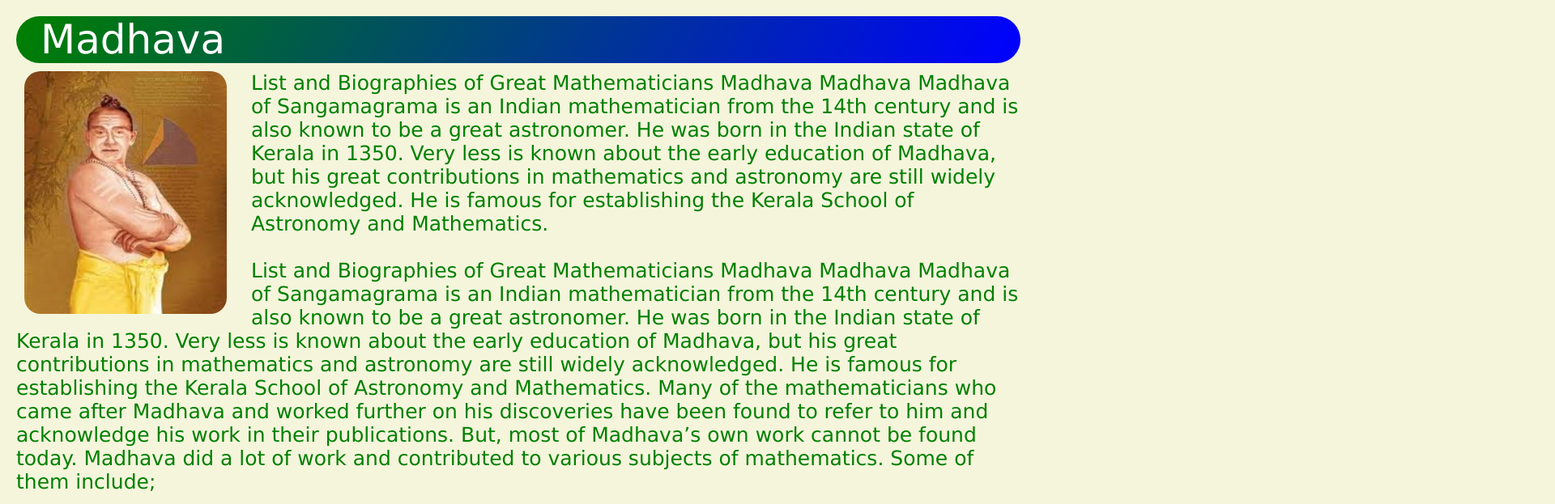
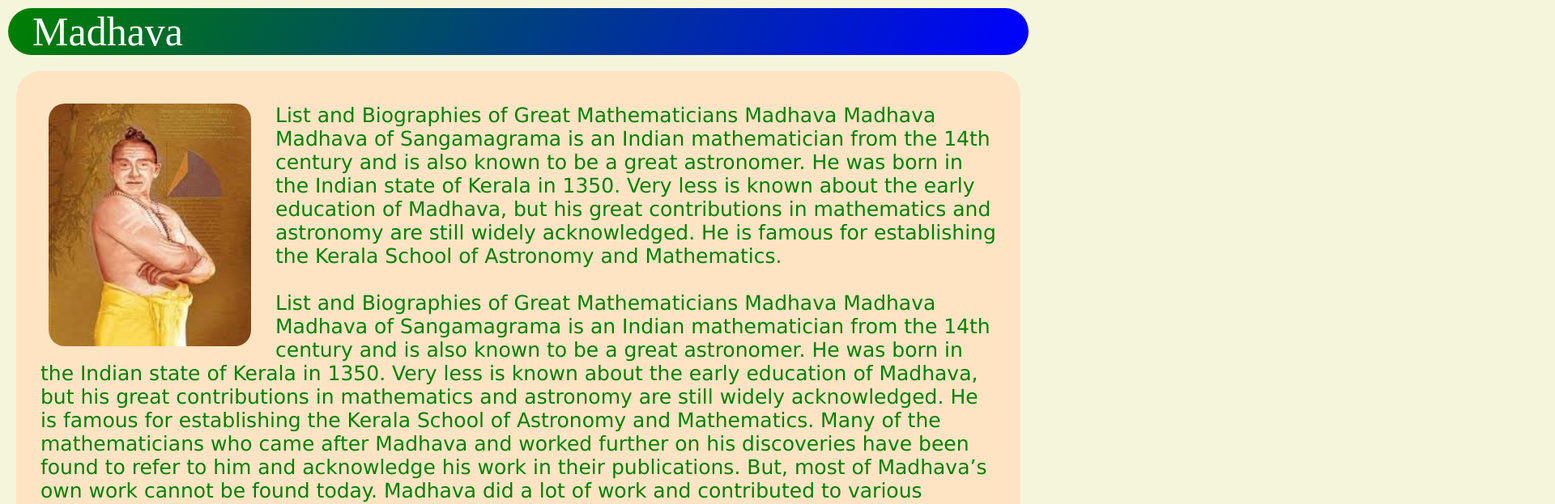
Before and after one commit to Rey-Gidds/mathematicia, a plain HTML site: page Madhava.html in a window 1280 px wide. Shown: the top 623 px of the page at 81% size, 1920 px wide, since content can reach past the window. Drawn offline with Linux system fonts and the light colour scheme.

Commit message:
improved the mathematicians page styling

```diff
--- a/Madhava.html
+++ b/Madhava.html
@@ -6,8 +6,9 @@
         <link rel="stylesheet" href="css/madhava.css">
     </head>
     <body bgcolor="beige" text="green">
+        <div id="main-heading">Madhava</div>
         <div id="content">
-        <div id="main-heading">Madhava</div>
+
         <div id="images">
             <img src="images/mathematicans_images.jpg" height="300px" width="250px" style="float: left; margin-right: 30px;">
         </div>
@@ -58,7 +59,7 @@ Many of the mathematicians who came after Madhava and worked further on his disc
 <br><br>
 This great Indian mathematician died in 1425. Many mathematicians are of the opinion that works done by Madhava and others from the Kerala School got transferred to Europe by the Jesuit missionaries and traders who were very active in that region of India in the 14th and 15th centuries.
 <br><br>
-#############################################################################################
+
         </div>
     </body>
 </html>
--- a/css/aryabhatta.css
+++ b/css/aryabhatta.css
@@ -10,6 +10,7 @@ html,body{
     height: 100%;
 }
 #main-heading{
+    margin: 20px;
     padding-left: 30px;
     border-radius: 30px;
     color: white;
@@ -24,6 +25,10 @@ html,body{
 }
 #content
 {
+    border-radius: 30px;
+    background-color: rgba(60, 219, 255 , 0.157);
+    padding-top: 10px;
+    padding:30px;
     font-family: 'Lucida Sans', 'Lucida Sans Regular', 'Lucida Grande', 'Lucida Sans Unicode', Geneva, Verdana, sans-serif;
     font-size: 25px;
     margin-top: 25px;
--- a/css/calculus.css
+++ b/css/calculus.css
@@ -31,6 +31,7 @@ html,body{
 }
 #content
 {
+    background-image: url("green-chalkboard-surface-background.jpg");
     font-family: 'Lucida Sans', 'Lucida Sans Regular', 'Lucida Grande', 'Lucida Sans Unicode', Geneva, Verdana, sans-serif;
     font-size: 25px;
     margin-top: 25px;
--- a/css/madhava.css
+++ b/css/madhava.css
@@ -1,15 +1,15 @@
 *{
     margin: 0;
     padding: 0;
-    box-sizing: border-box;
+
 }
 
 html,body{
-    background-color: beige;
     width: 100%;
     height: 100%;
 }
 #main-heading{
+    margin: 10px;
     padding-left: 30px;
     border-radius: 30px;
     color: white;
@@ -24,10 +24,14 @@ html,body{
 }
 #content
 {
+    padding-top: 10px;
+    padding:30px;
+    background-color: bisque;
     font-family: 'Lucida Sans', 'Lucida Sans Regular', 'Lucida Grande', 'Lucida Sans Unicode', Geneva, Verdana, sans-serif;
     font-size: 25px;
     margin-top: 25px;
     margin: 20px;
+    border-radius: 30px;
 }
 hr{
     margin-bottom: 10px;
--- a/css/ramanujan.css
+++ b/css/ramanujan.css
@@ -5,11 +5,11 @@
 }
 
 html,body{
-    background-color: beige;
     width: 100%;
     height: 100%;
 }
 #main-heading{
+    margin: 20px;
     padding-left: 30px;
     border-radius: 30px;
     color: white;
@@ -24,10 +24,14 @@ html,body{
 }
 #content
 {
+    padding-top: 10px;
+    padding:30px;
+    background-color: rgba(130 , 130 , 130 , 0.2);
     font-family: 'Lucida Sans', 'Lucida Sans Regular', 'Lucida Grande', 'Lucida Sans Unicode', Geneva, Verdana, sans-serif;
     font-size: 25px;
     margin-top: 25px;
     margin: 20px;
+    border-radius: 30px;
 }
 hr{
     margin-bottom: 10px;
--- a/css/satyendraBose.css
+++ b/css/satyendraBose.css
@@ -10,6 +10,7 @@ html,body{
     height: 100%;
 }
 #main-heading{
+    margin: 20px;
     padding-left: 30px;
     border-radius: 30px;
     color: white;
@@ -24,6 +25,10 @@ html,body{
 }
 #content
 {
+    padding-top: 10px;
+    padding:30px;
+    background-color: rgba(130 , 130 , 130 , 0.2);
+    border-radius: 30px;
     font-family: 'Lucida Sans', 'Lucida Sans Regular', 'Lucida Grande', 'Lucida Sans Unicode', Geneva, Verdana, sans-serif;
     font-size: 25px;
     margin-top: 25px;
```
Also changed, not shown: AryaBhatta.html (+3 -2 lines), Ramanujan.html (+2 -2 lines), ShrisatyendraBose.html (+4 -3 lines), css/practice.html (added, +23 -0 lines), images/chalkboardbackground.avif (added), 1 other file.
